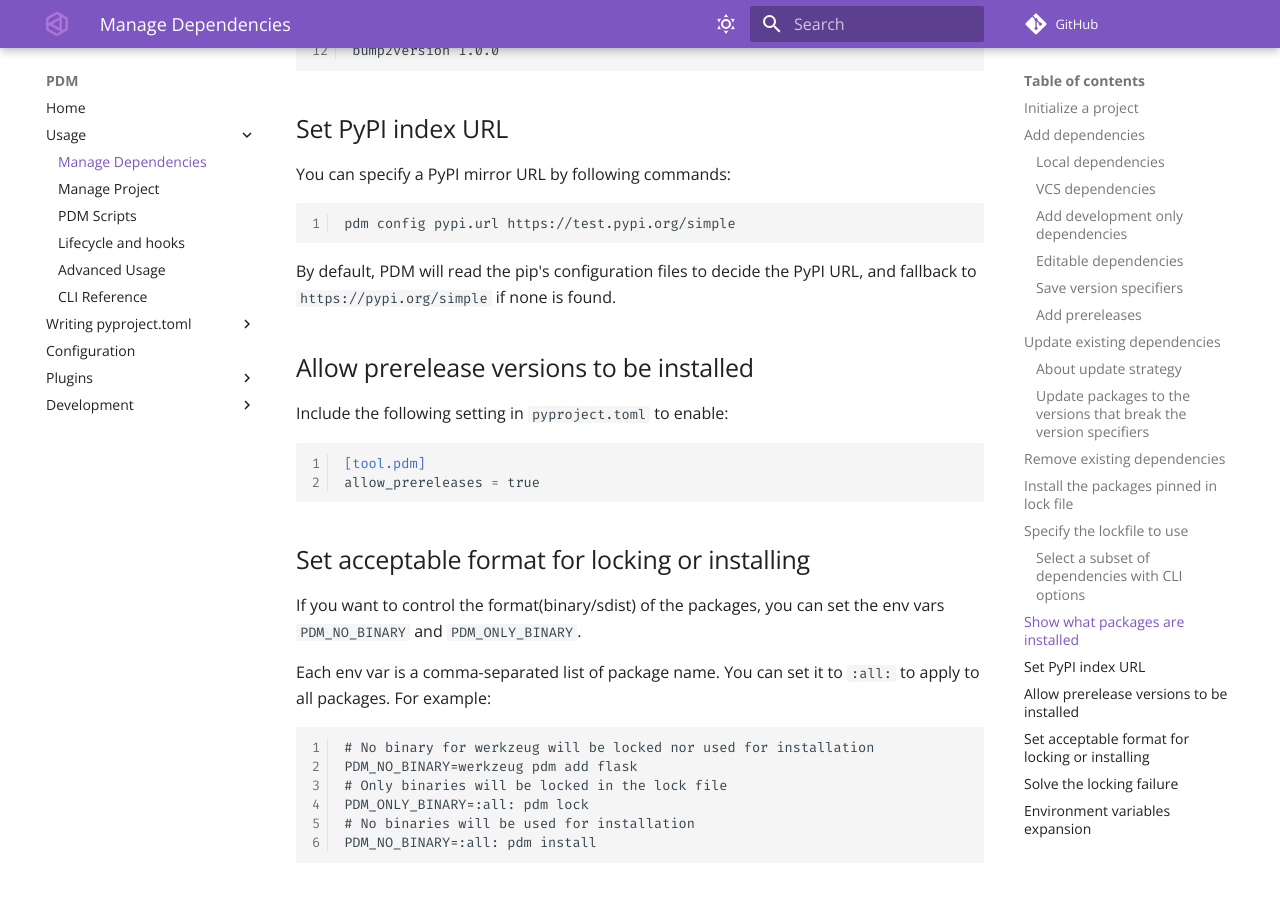
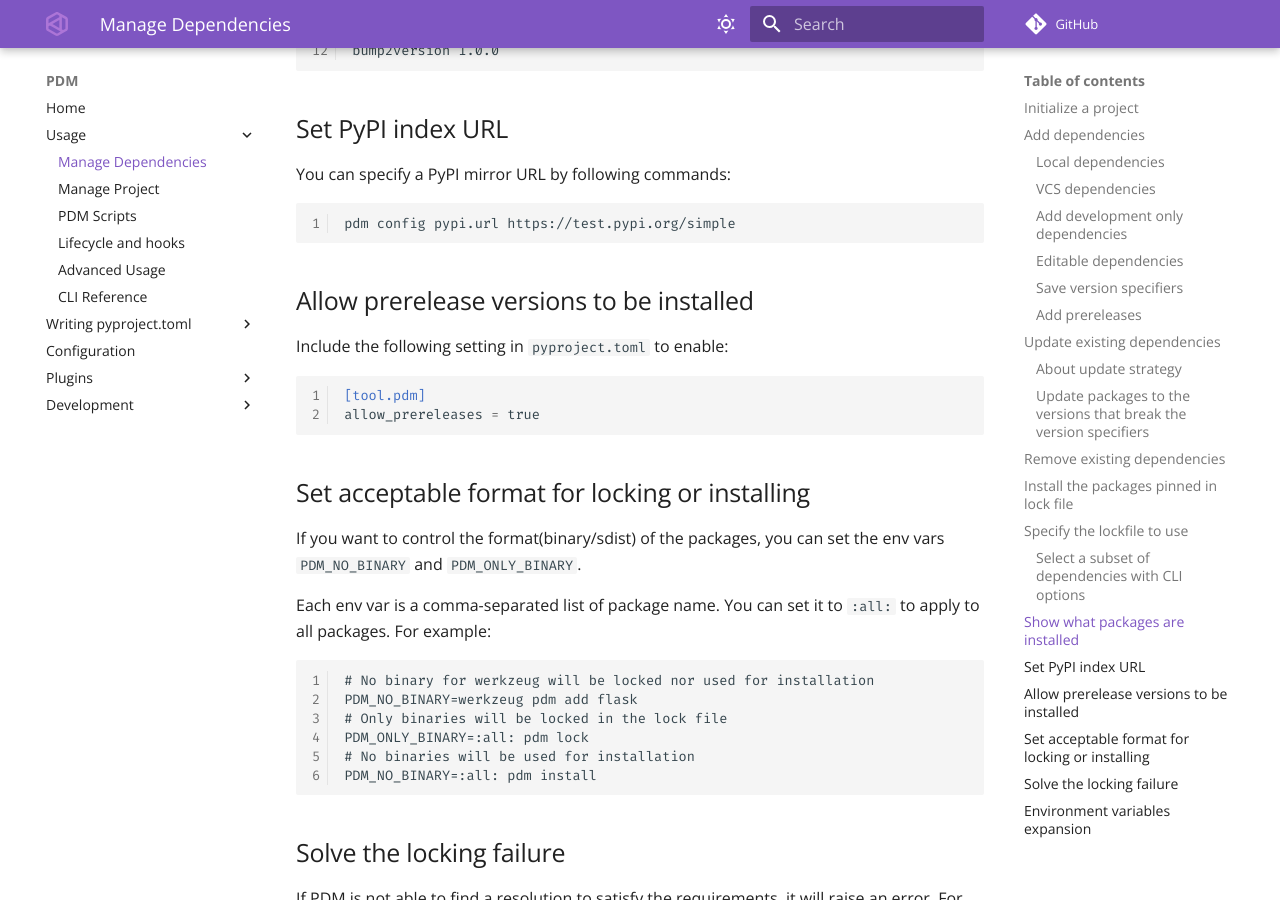
Before and after one commit to ChrisSanderser/pd-ms, an MkDocs documentation site: the page built from docs/docs/usage/dependency.md, in a window 1280 px wide and 900 px high, scrolled down 6621 px. Built offline with MkDocs 1.6.1 and Material for MkDocs 9.7.7, drawn with Linux system fonts in a browser that asks for light colours; comment, search, counter and statistics services are not loaded; the version menu is left out.

Commit message:
doc: changed behavior

````diff
--- a/docs/docs/usage/dependency.md
+++ b/docs/docs/usage/dependency.md
@@ -55,7 +55,6 @@ pdm add ./first-1.0.0-py2.py3-none-any.whl
 ```
 
 The paths MUST start with a `.`, otherwise it will be recognized as a normal named requirement.
-
 
 ### VCS dependencies
 
@@ -274,9 +273,6 @@ You can specify a PyPI mirror URL by following commands:
 pdm config pypi.url https://test.pypi.org/simple
 ```
 
-By default, PDM will read the pip's configuration files to decide the PyPI URL, and fallback
-to `https://pypi.org/simple` if none is found.
-
 ## Allow prerelease versions to be installed
 
 Include the following setting in `pyproject.toml` to enable:
@@ -326,6 +322,7 @@ asgiref = "3.2.10"  # exact version
 urllib3 = ">=1.26.2"  # version range
 pytz = "file:///${PROJECT_ROOT}/pytz-2020.9-py3-none-any.whl"  # absolute URL
 ```
+
 Each entry of that table is a package name with the wanted version.
 In this example, PDM will resolve the above packages into the given versions no matter whether there is any other resolution available.
 
````
